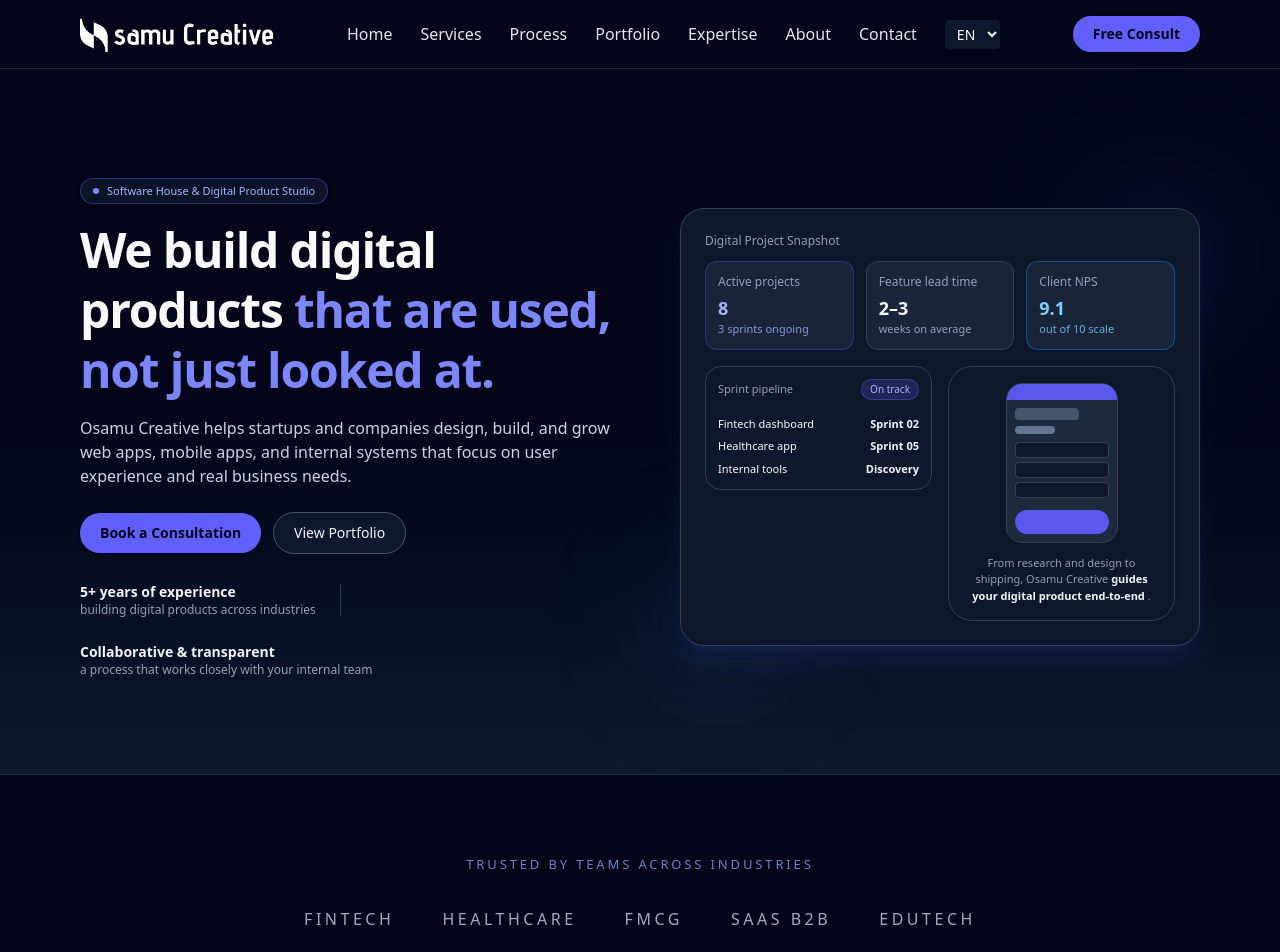
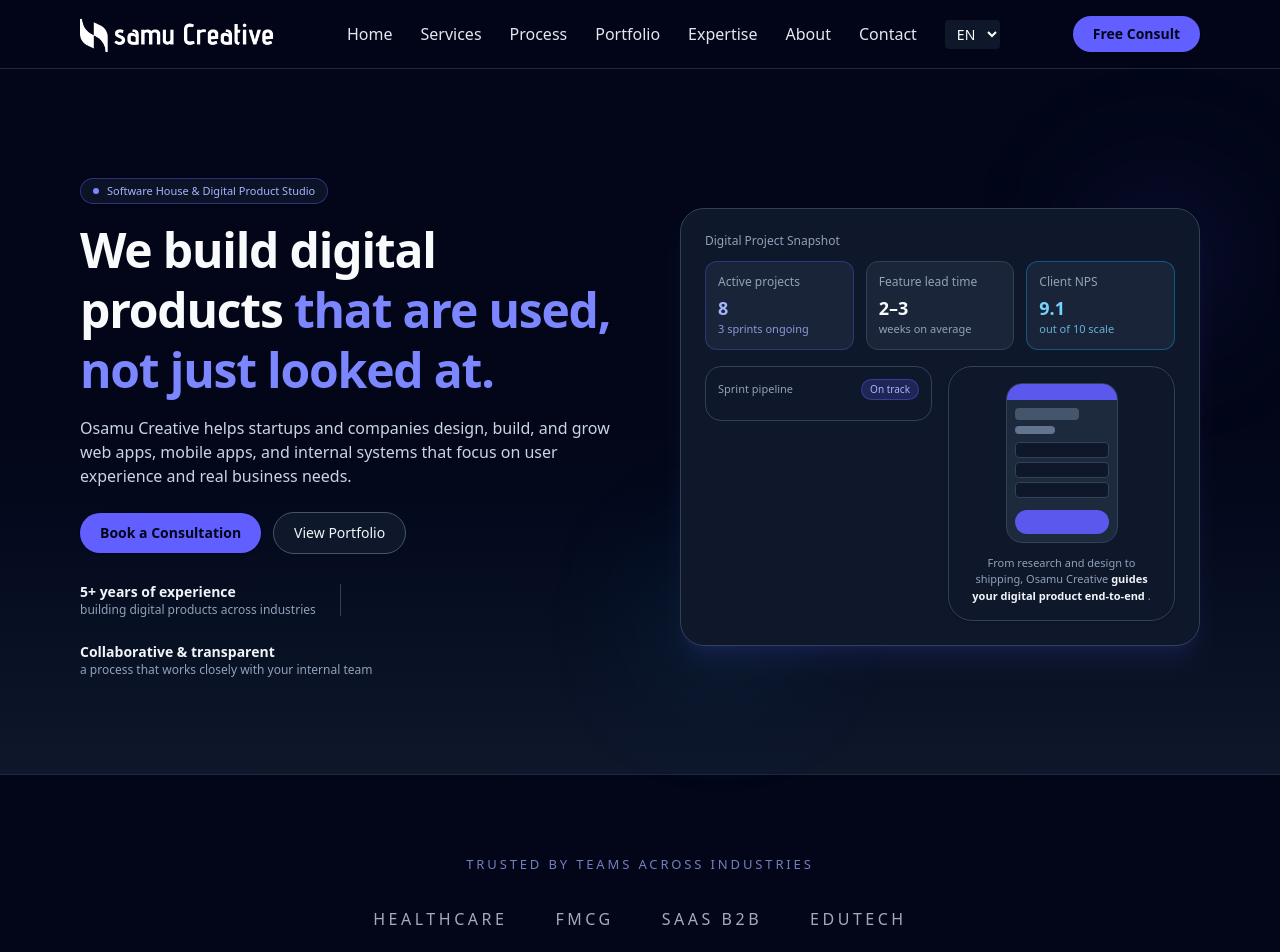
Before and after one commit to nikoshaa/osamu-creative, a Nuxt app: page / in a window 1280 px wide. Shown: the top 952 px of the page. Built offline with nearby package versions, Linux system fonts and the light colour scheme.

Commit message:
refactor: remove testimonials section and related locale keys

```diff
--- a/components/ClientsSection.vue
+++ b/components/ClientsSection.vue
@@ -13,9 +13,6 @@
       <div
         class="flex flex-wrap items-center justify-center gap-x-12 gap-y-6 text-sm md:text-base text-slate-300/80 font-medium"
       >
-        <span class="uppercase tracking-[0.22em] hover:text-indigo-300 transition">
-          {{ t('clients.fintech') }}
-        </span>
         <span class="uppercase tracking-[0.22em] hover:text-indigo-300 transition">
           {{ t('clients.healthcare') }}
         </span>
--- a/components/HeroSection.vue
+++ b/components/HeroSection.vue
@@ -130,26 +130,6 @@
                   {{ t('hero.pipeline_status') }}
                 </span>
               </div>
-              <div class="space-y-1.5 text-[11px]">
-                <div class="flex justify-between">
-                  <span>{{ t('hero.pipeline_item1_name') }}</span>
-                  <span class="font-semibold text-slate-100">
-                    {{ t('hero.pipeline_item1_status') }}
-                  </span>
-                </div>
-                <div class="flex justify-between">
-                  <span>{{ t('hero.pipeline_item2_name') }}</span>
-                  <span class="font-semibold text-slate-100">
-                    {{ t('hero.pipeline_item2_status') }}
-                  </span>
-                </div>
-                <div class="flex justify-between">
-                  <span>{{ t('hero.pipeline_item3_name') }}</span>
-                  <span class="font-semibold text-slate-100">
-                    {{ t('hero.pipeline_item3_status') }}
-                  </span>
-                </div>
-              </div>
             </div>
 
             <div
--- a/components/TestimonialsSection.vue
+++ /dev/null
@@ -1,70 +0,0 @@
-<template>
-  <section
-    id="testimonials"
-    class="bg-slate-950 scroll-mt-24"
-  >
-    <div class="max-w-6xl mx-auto px-4 py-14 md:py-16">
-      <div class="text-center mb-10 space-y-2">
-        <h2 class="text-2xl md:text-3xl font-semibold text-slate-50">
-          {{ t("testimonials.title") }}
-        </h2>
-        <p class="text-sm md:text-base text-slate-400 max-w-2xl mx-auto">
-          {{ t("testimonials.subtitle") }}
-        </p>
-      </div>
-
-      <div class="grid md:grid-cols-2 gap-6 text-sm">
-        <!-- TESTI 1 -->
-        <div
-          class="rounded-2xl border border-slate-800 bg-slate-900 p-5 shadow-sm flex flex-col gap-3"
-        >
-          <p
-            class="text-indigo-400 text-xs font-semibold uppercase tracking-[0.16em]"
-          >
-            {{ t("testimonials.t1_category") }}
-          </p>
-          <p class="text-sm md:text-[15px] text-slate-200">
-            “{{ t("testimonials.t1_quote") }}”
-          </p>
-
-          <div class="mt-2">
-            <p class="text-sm font-semibold text-slate-50">
-              {{ t("testimonials.t1_author") }}
-            </p>
-            <p class="text-xs text-slate-500">
-              {{ t("testimonials.anonymous_note") }}
-            </p>
-          </div>
-        </div>
-
-        <!-- TESTI 2 -->
-        <div
-          class="rounded-2xl border border-slate-800 bg-slate-900 p-5 shadow-sm flex flex-col gap-3"
-        >
-          <p
-            class="text-indigo-400 text-xs font-semibold uppercase tracking-[0.16em]"
-          >
-            {{ t("testimonials.t2_category") }}
-          </p>
-          <p class="text-sm md:text-[15px] text-slate-200">
-            “{{ t("testimonials.t2_quote") }}”
-          </p>
-
-          <div class="mt-2">
-            <p class="text-sm font-semibold text-slate-50">
-              {{ t("testimonials.t2_author") }}
-            </p>
-            <p class="text-xs text-slate-500">
-              {{ t("testimonials.anonymous_note") }}
-            </p>
-          </div>
-        </div>
-      </div>
-    </div>
-  </section>
-</template>
-
-<script setup lang="ts">
-import { useI18n } from "vue-i18n"
-const { t } = useI18n()
-</script>
--- a/i18n/locales/en.json
+++ b/i18n/locales/en.json
@@ -33,7 +33,6 @@
     "metric3_desc": "out of 10 scale",
     "pipeline_label": "Sprint pipeline",
     "pipeline_status": "On track",
-    "pipeline_item1_name": "Fintech dashboard",
     "pipeline_item1_status": "Sprint 02",
     "pipeline_item2_name": "Healthcare app",
     "pipeline_item2_status": "Sprint 05",
@@ -46,7 +45,6 @@
 
   "clients": {
     "subtitle": "Trusted by teams across industries",
-    "fintech": "Fintech",
     "healthcare": "Healthcare",
     "fmcg": "FMCG",
     "saas_b2b": "SaaS B2B",
@@ -167,21 +165,6 @@
     "suited_for_item4": "Brands that want stronger digital experiences"
   },
 
-  "testimonials": {
-    "title": "What our clients say about Osamu Creative",
-    "subtitle": "A few highlighted feedback from teams we've collaborated with.",
-
-    "t1_category": "Product & Engineering Collaboration",
-    "t1_quote": "Osamu Creative didn’t just complete tasks—they helped us think through product priorities. Communication was smooth, documentation was clean, and the handover to our internal team was seamless.",
-    "t1_author": "Head of Product – SaaS B2B",
-
-    "t2_category": "Design & Delivery",
-    "t2_quote": "From the design side, Osamu Creative is strong in detail and consistency. On the delivery side, they were flexible and adapted well to our sprint rhythm.",
-    "t2_author": "CTO – Technology Company",
-
-    "anonymous_note": "(Client name omitted for confidentiality)"
-  },
-
   "contact": {
     "title": "Ready to discuss your digital product?",
     "subtitle": "Share a brief context of your business and project idea. We'll respond with recommendations and an initial estimate.",
--- a/i18n/locales/id.json
+++ b/i18n/locales/id.json
@@ -33,7 +33,6 @@
     "metric3_desc": "dari 10 skala",
     "pipeline_label": "Pipeline sprint",
     "pipeline_status": "On track",
-    "pipeline_item1_name": "Fintech dashboard",
     "pipeline_item1_status": "Sprint 02",
     "pipeline_item2_name": "Healthcare app",
     "pipeline_item2_status": "Sprint 05",
@@ -46,7 +45,6 @@
 
   "clients": {
     "subtitle": "Telah dipercaya oleh tim dari berbagai industri",
-    "fintech": "Fintech",
     "healthcare": "Healthcare",
     "fmcg": "FMCG",
     "saas_b2b": "SaaS B2B",
@@ -167,21 +165,6 @@
     "suited_for_item4": "Brand yang ingin pengalaman digital lebih kuat"
   },
 
-  "testimonials": {
-    "title": "Apa kata klien tentang Osamu Creative",
-    "subtitle": "Beberapa highlight feedback dari tim yang pernah bekerja bersama kami.",
-
-    "t1_category": "Kolaborasi Product & Engineering",
-    "t1_quote": "Osamu Creative tidak hanya mengerjakan task, tapi juga membantu kami memikirkan prioritas produk. Komunikasi enak, dokumentasi rapi, dan handover ke tim internal berjalan mulus.",
-    "t1_author": "Head of Product – SaaS B2B",
-
-    "t2_category": "Design & Delivery",
-    "t2_quote": "Dari sisi desain, Osamu Creative sangat kuat di detail dan konsistensi. Dari sisi delivery, mereka fleksibel mengikuti ritme sprint yang kami pakai di internal.",
-    "t2_author": "CTO – Perusahaan Teknologi",
-
-    "anonymous_note": "(Nama disamarkan untuk menjaga kerahasiaan klien)"
-  },
-
   "contact": {
     "title": "Siap mendiskusikan produk digital Anda?",
     "subtitle": "Ceritakan konteks singkat bisnis dan ide proyek Anda. Kami akan kembali dengan rekomendasi pendekatan dan estimasi awal.",
--- a/pages/index.vue
+++ b/pages/index.vue
@@ -10,7 +10,6 @@
       <PortfolioSection />
       <ExpertiseSection />
       <AboutSection />
-      <TestimonialsSection />
       <ContactSection />
     </main>
 
```
Also changed, not shown: 1 other file (tests, documents, lock files or other folders).
